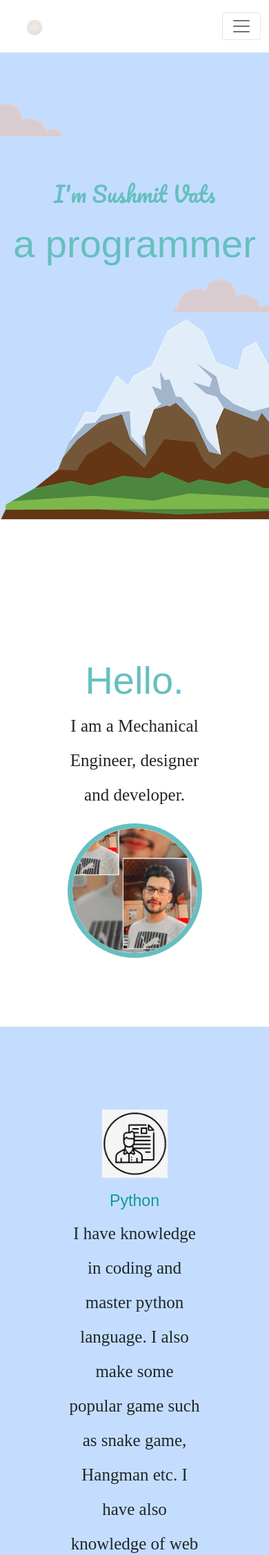
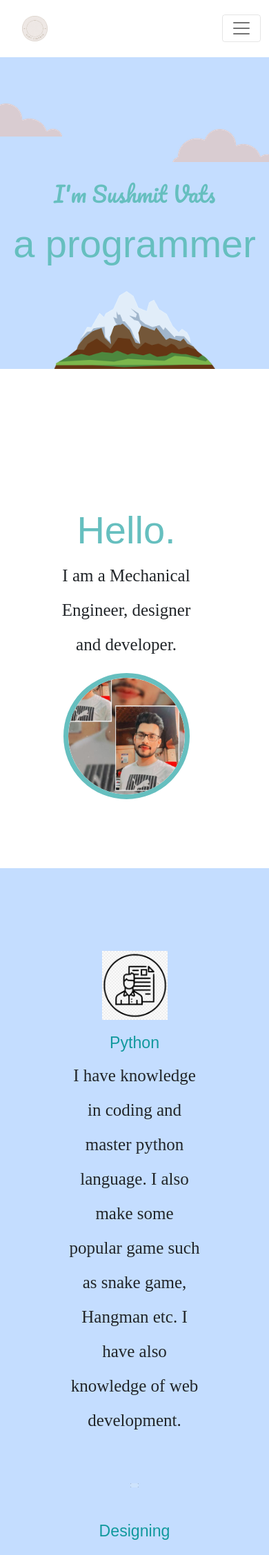
Before and after one commit to sushmitvats07/hello, a Django app: page / in a window 390 px wide; the page is wider, and only the part inside the window is pictured. Shown: the top 2255 px of that part at 69% size. Run offline with Django 4.2, Linux system fonts and the light colour scheme.

Commit message:
new commit

```diff
--- a/static/css/portfolio-styles.css
+++ b/static/css/portfolio-styles.css
@@ -46,8 +46,8 @@
   color: #ffffff;
 }
 
-.project-desc-section {
-}
+/* .project-desc-section {
+} */
 
 .project-description {
   position: relative;
--- a/static/css/styles.css
+++ b/static/css/styles.css
@@ -1,6 +1,6 @@
 #logo{
-width:60%;
-height:60%;
+width:100%;
+height:auto;
 }
 
 .navbar-brand{
@@ -109,11 +109,15 @@ top:100px;
 margin-top:50px;
 }
 
+.mountain {
+  width: 60%;
+}
+
 hr {
 border: dotted #EAF6F6 6px;
 border-bottom:none;
 width:4%;
-margin:100px auto;
+margin:50px auto;
 }
 
 .contact-message {
@@ -157,7 +161,7 @@ margin:40px auto 60px;
   #mainNav.is-fixed {
     /* when the user scrolls down, hide the header right above the viewport */
     position: fixed;
-    top: -120px;
+    top: -160px;
     transition: transform 0.2s;
     border-bottom: 1px solid white;
     background-color: rgba(255, 255, 255, 0.9);
@@ -299,3 +303,29 @@ padding:100px 100px ;
 font-size: 20px;
 line-height:1.75;
 }
+
+@media (max-width: 425px) {
+  #f1_container {
+    width: 100%;
+    height: 350px;
+  }
+}
+
+@media only screen and (max-width: 320px) {
+  .bottom-cloud{
+    left: 170px;
+  }
+
+  #f1_container {
+    width: 100%;
+    height: 300px;
+  }
+
+  .contact-title {
+    margin-top: 30%;
+  }
+
+  .contact-text p {
+    font-size: 6vw;
+  }
+}
--- a/templates/index.html
+++ b/templates/index.html
@@ -8,7 +8,7 @@
 <h1>I'm Sushmit Vats</h1>
 <h2>a programmer</h2>
 <img class="bottom-cloud" src="/static/images/cloud.png">
-<img src="/static/images/mountain.png">
+<img class="mountain" src="/static/images/mountain.png">
 </div>
 </section>
 
@@ -16,7 +16,7 @@
 <section id="welcome" >
 <div class="middle-container">
   <div class="profile">
-    <div class="row">
+    <div class="row" style="width:100%;">
       <div class="col-lg-6 intro">
             <h2>Hello.</h2>
             <p>I am a Mechanical Engineer, designer and developer.</p>
```
